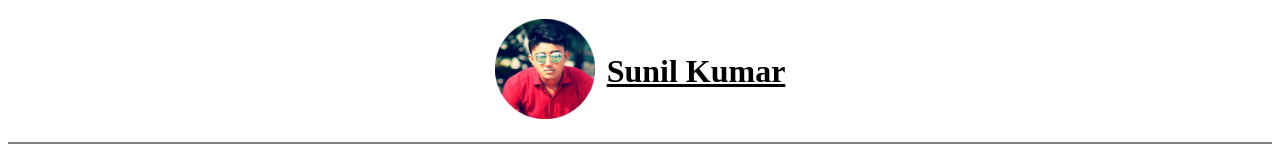
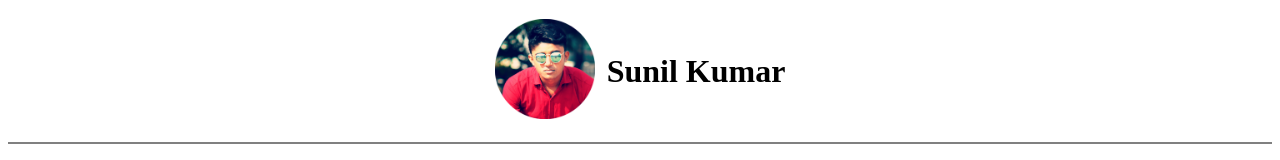
Before and after one commit to attractersunil/Online-Resume, a plain HTML site: page index.html in a window 1280 px wide. Shown: the top 160 px of the page. Drawn offline with Linux system fonts and the light colour scheme.

Commit message:
remove underline from name

```diff
--- a/index.html
+++ b/index.html
@@ -12,7 +12,7 @@
                 <img src="./images/img.png" width="100" alt="profile pic of Sunil Kumar">
             </td>
             <td>
-                <h1> <u>Sunil Kumar</u> </h1>
+                <h1>Sunil Kumar</h1>
             </td>
         </tr>
     </table>
```
